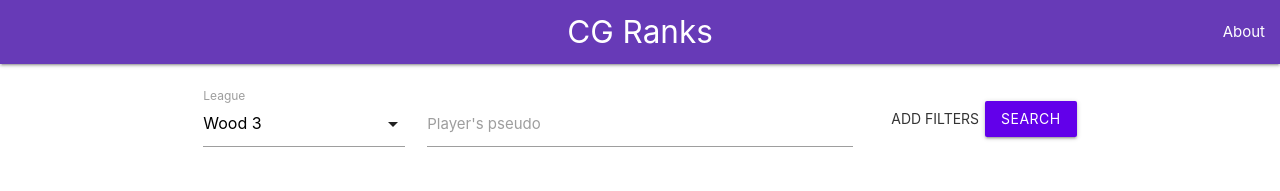
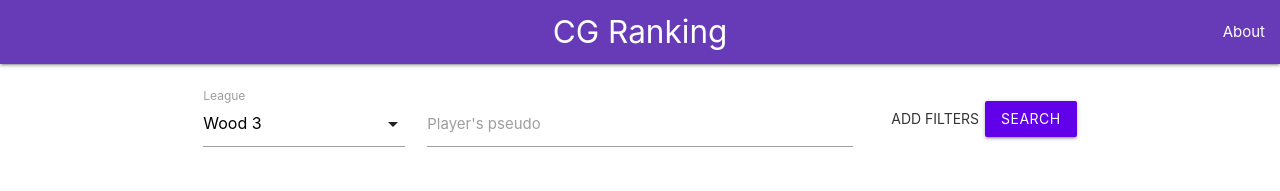
Before and after one commit to AdrienVannson/CG-Ranking, a PHP site: page / in a window 1280 px wide. Shown: the top 191 px of the page. Run offline with PHP 8.4, Linux system fonts and the light colour scheme; some libraries are stand-ins or nearby versions.

Commit message:
Rename CG-ranks to CG-Ranking

```diff
--- a/index.php
+++ b/index.php
@@ -1,7 +1,7 @@
 <!DOCTYPE HTML>
 <html lang="en">
 <head>
-    <title>CG Ranks</title>
+    <title>CG Ranking</title>
 
     <link href="https://fonts.googleapis.com/icon?family=Material+Icons" rel="stylesheet">
     <link rel="stylesheet" href="https://cdnjs.cloudflare.com/ajax/libs/materialize/1.0.0-rc.2/css/materialize.min.css">
@@ -12,7 +12,7 @@
 
     <nav>
         <div class="nav-wrapper deep-purple">
-            <a href="#" class="brand-logo center">CG Ranks</a>
+            <a href="#" class="brand-logo center">CG Ranking</a>
             <ul id="nav-mobile" class="hide-on-med-and-down right">
                 <li><a class="modal-trigger" href="#about">About</a></li>
             </ul>
@@ -93,7 +93,7 @@
     <!-- About -->
     <div class="modal" id="about">
         <div class="modal-content">
-            <h2>About CG Ranks</h2>
+            <h2>About CG Ranking</h2>
             <p>Developed by Adrien VANNSON</p>
             <p>Contact: <a href="mailto:adrien.vannson@gmail.com">adrien.vannson@gmail.com</a>
         </div>
```
